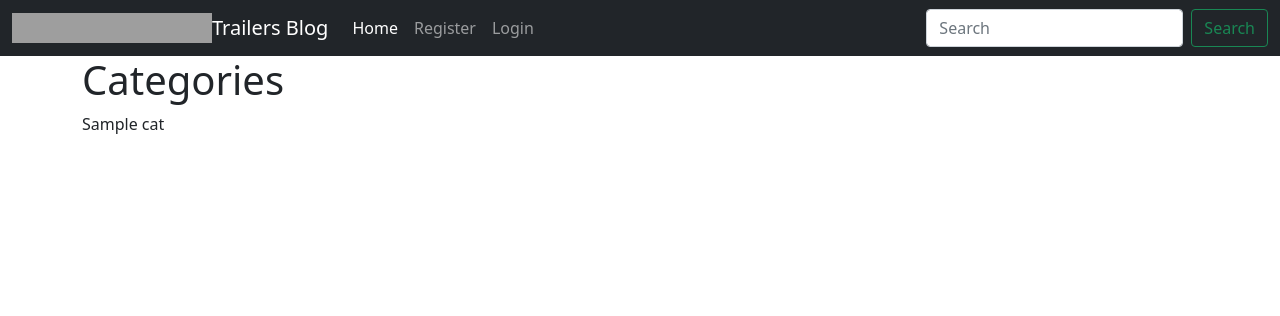
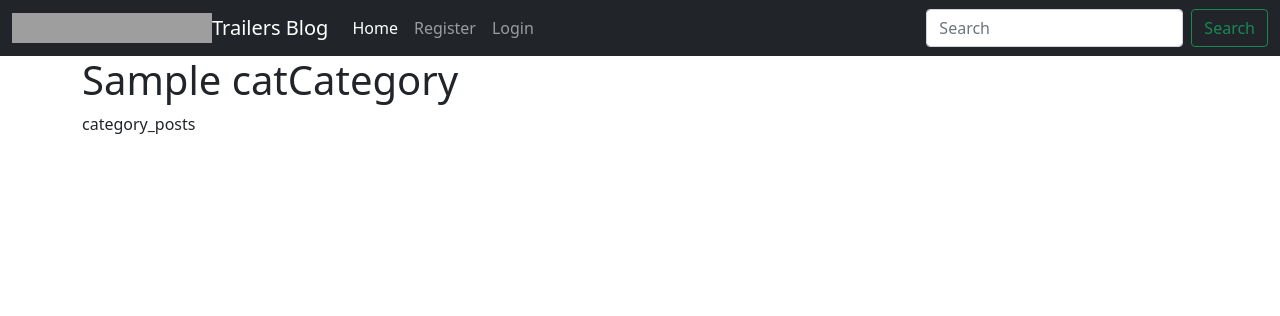
Before and after one commit to FabrizioAdi/Robinson-Trailers-Blog-M4, a Django app: template templates/categories.html in a window 1280 px wide. Shown: the top 316 px of the page. Run offline with Django 3.2, Linux system fonts and the light colour scheme; the template is opened without the code that fills it: most values are stand-ins (such as "Sample title", 1, 10 or a date in 2020); parts of the project's set-up code (start-up, migrations or seed data) failed here and were passed over; grey boxes are pictures that could not be loaded.

Commit message:
Update category vie function

```diff
--- a/templates/categories.html
+++ b/templates/categories.html
@@ -4,8 +4,8 @@
 {% block content %}
 
 
-<h1>Categories</h1>
+<h1>{{ cat }}Category</h1>
 
-{{ cat }}
+category_posts
 
 {% endblock %}
--- a/trailers_blog/views.py
+++ b/trailers_blog/views.py
@@ -32,7 +32,8 @@ class AddCategoryView(CreateView):
     fields = '__all__'
 # Functional view
 def CategoryView(request, cat):
-    return render(request, 'categories.html', {'cat':'cat'})
+    category_posts = Post.objects.filter(category=cat)
+    return render(request, 'categories.html', {'cat':'cat': 'category_posts':'category_posts'})
 
 
 class EditPostView(UpdateView):
```
